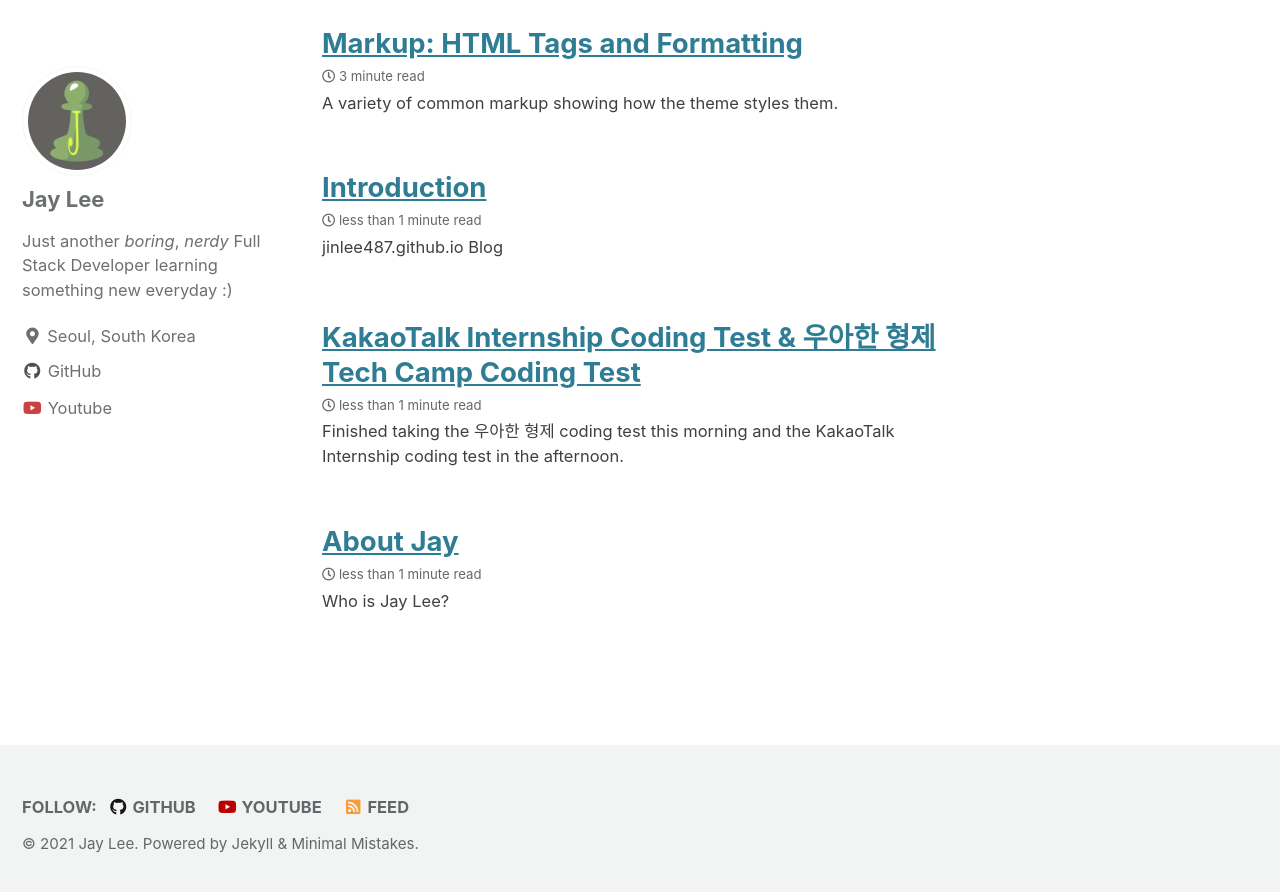
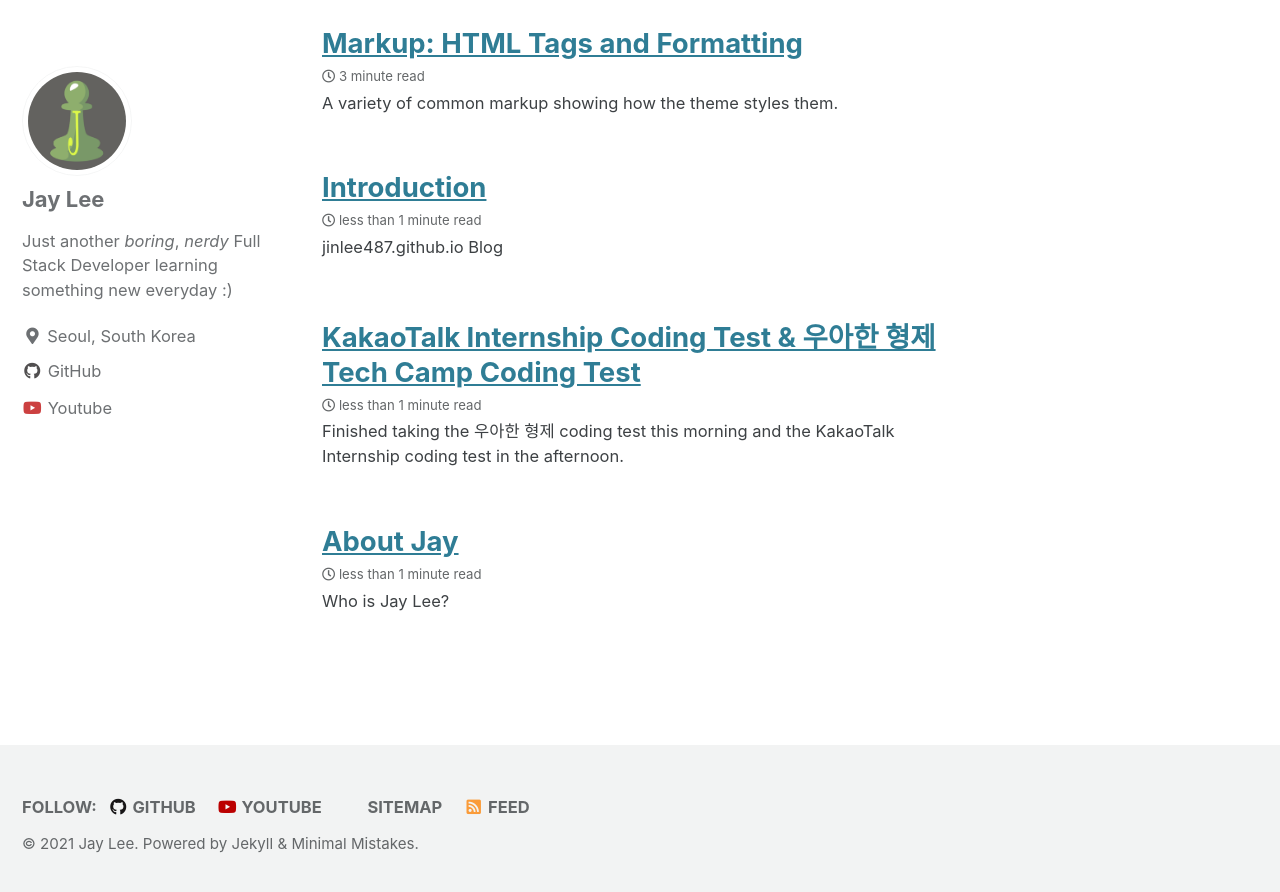
Before and after one commit to jinlee487/jinlee487.github.io, a Jekyll site: the page built from index.html, in a window 1280 px wide and 900 px high, scrolled down 508 px. Shown: the top 892 px of the window. Built offline with Jekyll 4.4.1, drawn with Linux system fonts in a browser that asks for light colours; cached includes are drawn as plain includes; the list of posts is cut into pages by our own code.

Commit message:
added sitemap

```diff
--- a/_config.yml
+++ b/_config.yml
@@ -137,6 +137,9 @@
     - label: "Youtube"
       icon: "fab fa-fw fa-youtube"
       url: "https://www.youtube.com/channel/UCIP05RvZ-g_qXadJprt0cvQ"
+    - label: "Sitemap"
+      icon: "fab fa-fw fa-sitemap"
+      url: "https://github.com/jinlee487/sitemap/"
     - label: "GitLab"
       icon: "fab fa-fw fa-gitlab"
       # url:
```
